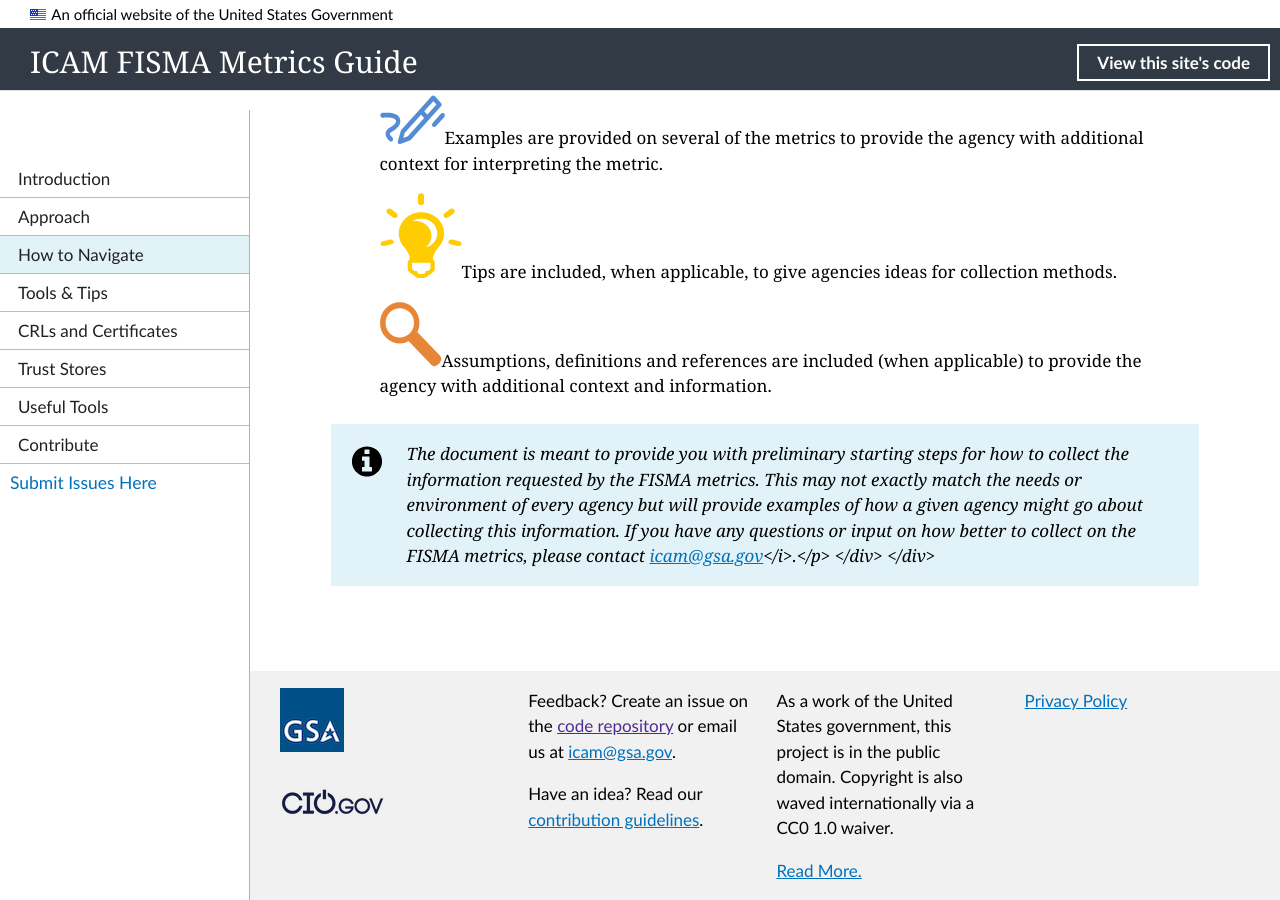
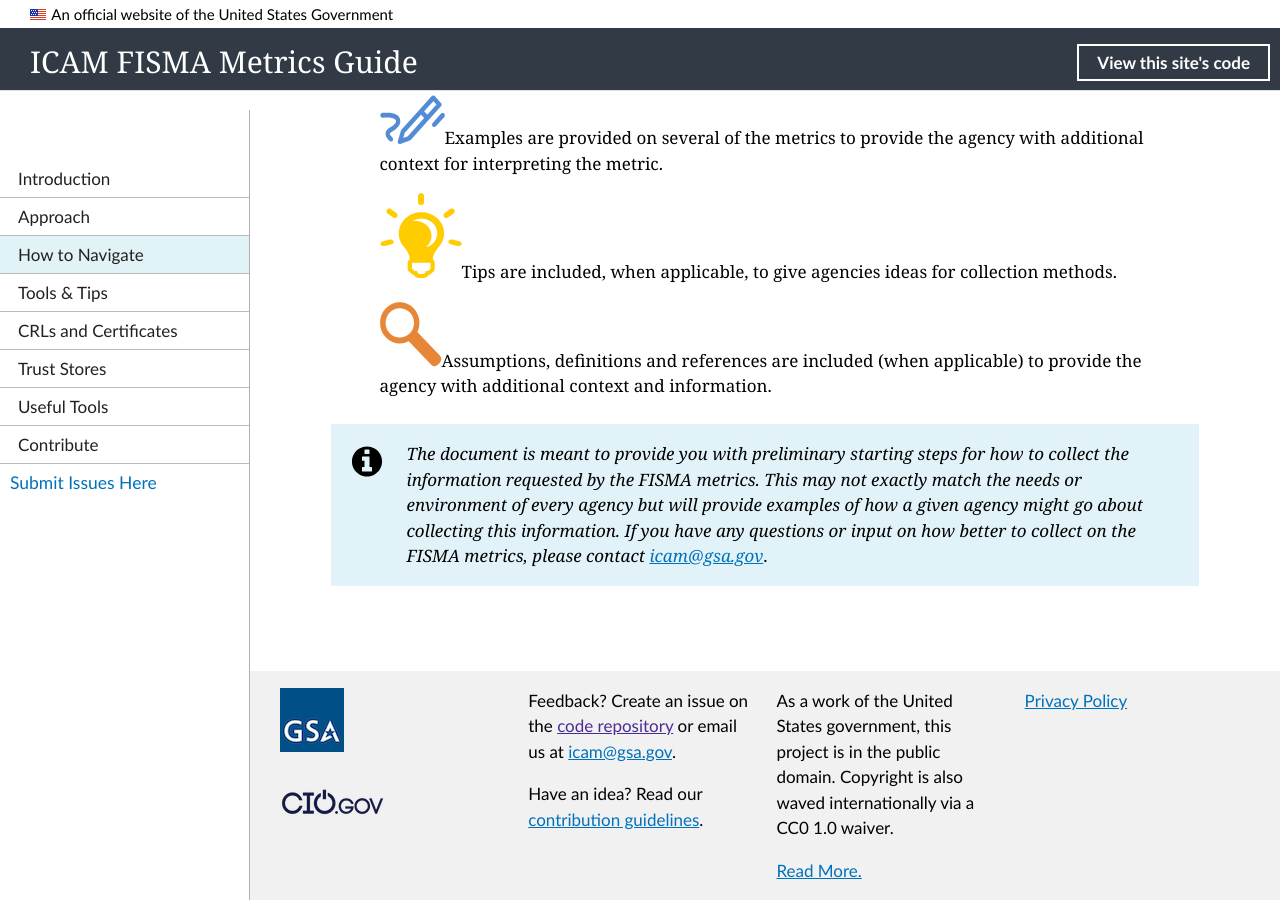
Before and after one commit to GSA/icam-fisma, a Jekyll site: the page built from pages/navigation.md, in a window 1280 px wide and 900 px high, scrolled down 589 px. Built offline with Jekyll 4.4.1, drawn with Linux system fonts in a browser that asks for light colours; nearby versions of some CDN libraries.

Commit message:
Update navigation.md

```diff
--- a/pages/navigation.md
+++ b/pages/navigation.md
@@ -18,6 +18,6 @@ permalink: /navigation
 
 <div class="usa-alert usa-alert-info">
   <div class="usa-alert-body">
-    <p class="usa-alert-text"><i>The document is meant to provide you with preliminary starting steps for how to collect the information requested by the FISMA metrics. This may not exactly match the needs or environment of every agency but will provide examples of how a given agency might go about collecting this information. If you have any questions or input on how better to collect on the FISMA metrics, please contact <a style="position:relative; z-index:10;"><a href="mailto:icam@gsa.gov">icam@gsa.gov</a></i>.</p>
+    <p class="usa-alert-text"><i>The document is meant to provide you with preliminary starting steps for how to collect the information requested by the FISMA metrics. This may not exactly match the needs or environment of every agency but will provide examples of how a given agency might go about collecting this information. If you have any questions or input on how better to collect on the FISMA metrics, please contact <a style="position:relative; z-index:10;"><a href="mailto:icam@gsa.gov">icam@gsa.gov</a></a></i>.</p>
   </div>
 </div>
```
